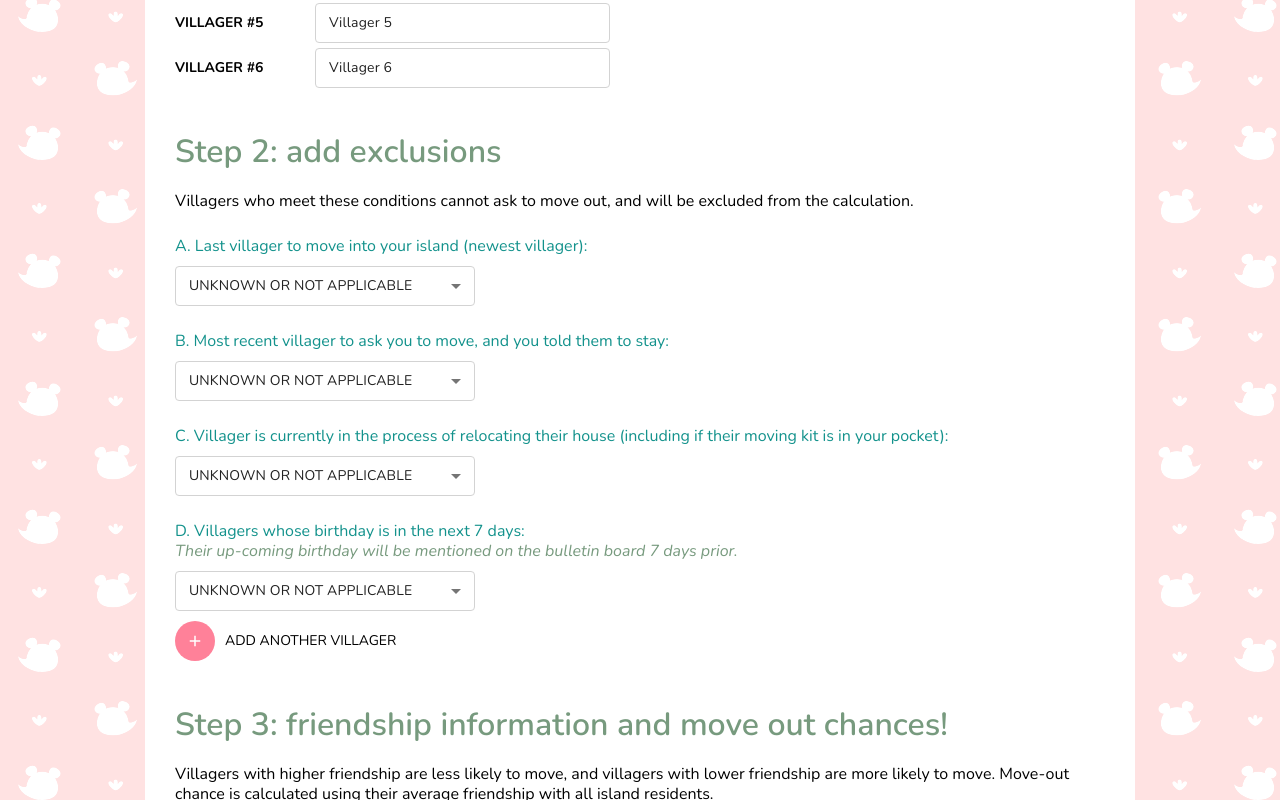
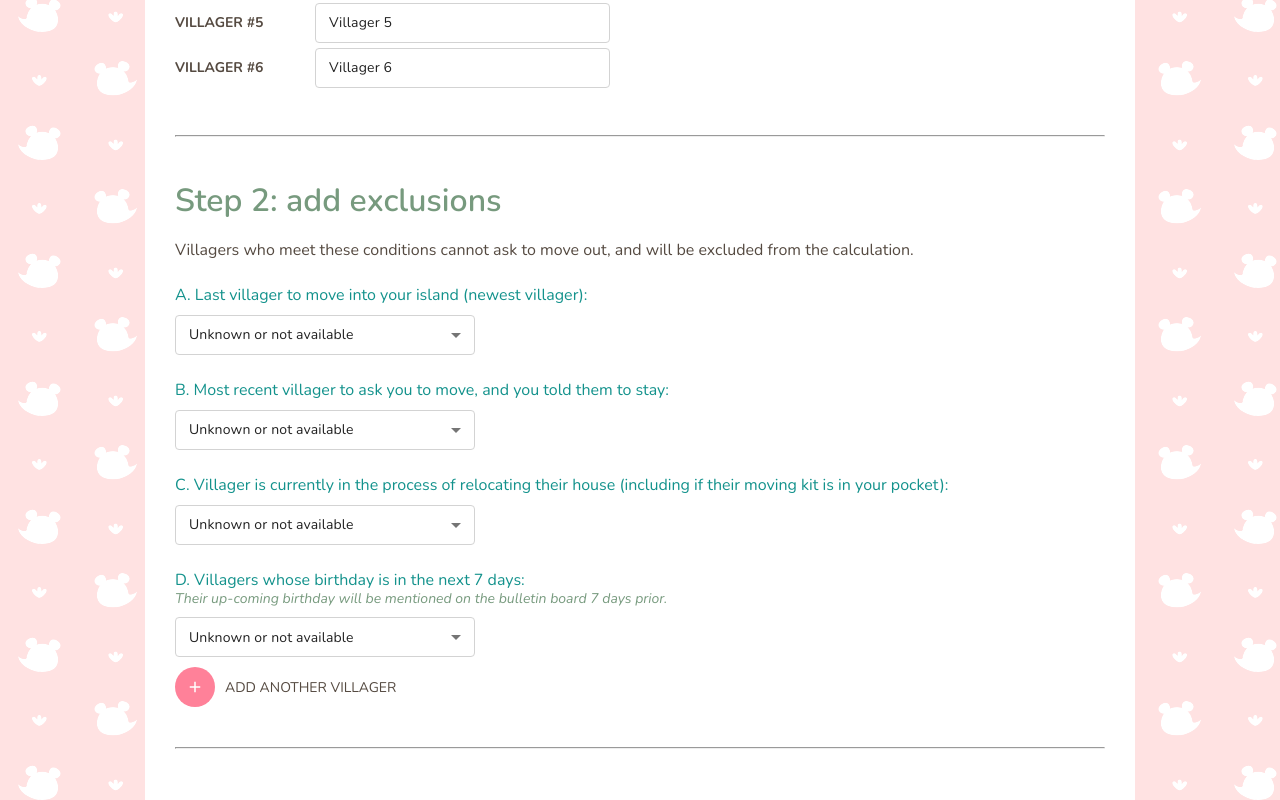
Before and after one commit to yuexr/villager-moveout-calculator, a React (Create React App) app: page / in a window 1280 px wide. Shown: the part 720-1520 px from the top of the page. Built offline with nearby package versions, Linux system fonts and the light colour scheme.

Commit message:
styling fixes

```diff
--- a/src/App.jsx
+++ b/src/App.jsx
@@ -66,7 +66,9 @@ const App = () => {
             <div className="App__content">
               <h1>Move-Out Calculator</h1>
               <IslandersContainer />
+              <hr/>
               <VillagerExclusionsContainer />
+              <hr/>
               <VillagersChanceContainer />
             </div>
             <Footer />
--- a/src/App.scss
+++ b/src/App.scss
@@ -25,6 +25,7 @@ time, mark, audio, video {
 	font: inherit;
   vertical-align: baseline;
   box-sizing: border-box;
+  color: $body-text-color;
 }
 
 body {
@@ -74,8 +75,13 @@ h4 {
   font-size: 16px;
 }
 
+hr {
+  margin-bottom: 40px;
+}
+
 .text-note {
   color: $text-note-color;
+  font-size: 14px;
   font-style: italic;
 }
 
--- a/src/_base.scss
+++ b/src/_base.scss
@@ -4,6 +4,7 @@
 $primary-color: #FF8199;
 // secondary form controls;
 $secondary-color: #B2DBD9;
+$body-text-color: #554A41;
 $text-note-color: #779A7E;
 $text-important-color: #3D5A43;
 $text-heading-color: #13928C;
--- a/src/components/IslandersContainer/IslandersContainer.scss
+++ b/src/components/IslandersContainer/IslandersContainer.scss
@@ -1,7 +1,9 @@
 @import '../../base';
 
 .IslandersContainer {
-  margin-bottom: 40px;
+  .VillagersInputContainer, .ResidentsInputContainer {
+    margin-bottom: 40px;
+  }
   @media (min-width: 960px) {
     .VillagersInputContainer {
       margin-right: 30px
--- a/src/components/VillagerExclusionsContainer/VillagerExclusionsContainer.jsx
+++ b/src/components/VillagerExclusionsContainer/VillagerExclusionsContainer.jsx
@@ -46,10 +46,13 @@ const VillagerExclusionsContainer = () => {
     setExclusions(updatedExclusions);
   }
 
-  const removeVillagerWithUpcomingBirthday = () => {
+  const removeVillagerWithUpcomingBirthday = (villagerWithBirthdayIndex) => {
     const updatedExclusions = {
       ...exclusions,
-      villagersWithUpcomingBirthday: villagersWithUpcomingBirthday.slice(0, villagersWithUpcomingBirthday.length - 1)
+      villagersWithUpcomingBirthday: [
+        ...villagersWithUpcomingBirthday.slice(0, villagerWithBirthdayIndex),
+        ...villagersWithUpcomingBirthday.slice(villagerWithBirthdayIndex + 1)
+      ]
     }
     setExclusions(updatedExclusions);
   }
@@ -63,7 +66,7 @@ const VillagerExclusionsContainer = () => {
         A. Last villager to move into your island (newest villager):</div>
       <Select variant="outlined" displayEmpty value={lastVillagerToMoveIn === "" ? "" : lastVillagerToMoveIn.toString()}
         onChange={(e) => updateExclusion(e, "lastVillagerToMoveIn")}>
-        <MenuItem value="">UNKNOWN OR NOT APPLICABLE</MenuItem>
+        <MenuItem value="">Unknown or not available</MenuItem>
         {villagers.map((villager, villagerIndex) => (
           <MenuItem key={villager.id} value={villagerIndex.toString()}>{villager.name}</MenuItem>
         ))}
@@ -73,7 +76,7 @@ const VillagerExclusionsContainer = () => {
         B. Most recent villager to ask you to move, and you told them to stay:</div>
       <Select variant="outlined" displayEmpty value={lastVillagerToStay === "" ? "" : lastVillagerToStay.toString()}
         onChange={(e) => updateExclusion(e, "lastVillagerToStay")}>
-        <MenuItem value="">UNKNOWN OR NOT APPLICABLE</MenuItem>
+        <MenuItem value="">Unknown or not available</MenuItem>
         {villagers.map((villager, villagerIndex) => (
           <MenuItem key={villager.id} value={villagerIndex.toString()}>{villager.name}</MenuItem>
         ))}
@@ -83,7 +86,7 @@ const VillagerExclusionsContainer = () => {
         C. Villager is currently in the process of relocating their house (including if their moving kit is in your pocket):</div>
       <Select variant="outlined" displayEmpty value={villagerRelocating === "" ? "" : villagerRelocating.toString()}
         onChange={(e) => updateExclusion(e, "villagerRelocating")}>
-        <MenuItem value="">UNKNOWN OR NOT APPLICABLE</MenuItem>
+        <MenuItem value="">Unknown or not available</MenuItem>
         {villagers.map((villager, villagerIndex) => (
           <MenuItem key={villager.id} value={villagerIndex.toString()}>{villager.name}</MenuItem>
         ))}
@@ -94,13 +97,20 @@ const VillagerExclusionsContainer = () => {
       </div>
       <div className="VillagerExclusionsContainer__birthday-fields">
         {villagersWithUpcomingBirthday.map((villagerWithBirthday, villagerWithBirthdayIndex) => (
+          <div>
             <Select variant="outlined" displayEmpty value={villagerWithBirthday === "" ? "" : villagerWithBirthday.toString()}
               onChange={(e) => updateVillagerWithUpcomingBirthday(e, villagerWithBirthdayIndex)}>
-            <MenuItem value="">UNKNOWN OR NOT APPLICABLE</MenuItem>
+              <MenuItem value="">Unknown or not available</MenuItem>
               {villagers.map((villager, villagerIndex) => (
                 <MenuItem key={villager.id} value={villagerIndex.toString()}>{villager.name}</MenuItem>
               ))}
             </Select>
+            {villagersWithUpcomingBirthday.length > 1 && (
+              <button className="minus-button" onClick={() => removeVillagerWithUpcomingBirthday(villagerWithBirthdayIndex)}>
+                <Icon path={mdiMinus} size="18px" />
+              </button>
+            )}
+          </div>
         ))}
       </div>
       {villagersWithUpcomingBirthday.length < villagers.length && (
@@ -111,14 +121,6 @@ const VillagerExclusionsContainer = () => {
           ADD ANOTHER VILLAGER
         </div>
       )}
-      {villagersWithUpcomingBirthday.length > 1 && (
-        <div className="VillagerExclusionsContainer__birthday-button">
-          <button className="minus-button" onClick={removeVillagerWithUpcomingBirthday}>
-            <Icon path={mdiMinus} size="18px" />
-          </button>
-          REMOVE A VILLAGER
-        </div>
-      )}
     </div>
   );
 }
--- a/src/components/VillagerExclusionsContainer/VillagerExclusionsContainer.scss
+++ b/src/components/VillagerExclusionsContainer/VillagerExclusionsContainer.scss
@@ -17,8 +17,13 @@
   &__birthday-fields {
     display: flex;
     flex-direction: column;
-    .MuiInputBase-root {
+    & > div {
+      display: flex;
       margin-bottom: 10px;
+      .MuiInputBase-root {
+        margin-bottom: 0;
+        margin-right: 10px;
+      }
     }
   }
   &__birthday-button {
```
Lines whose indentation alone changed are shown as unchanged.
